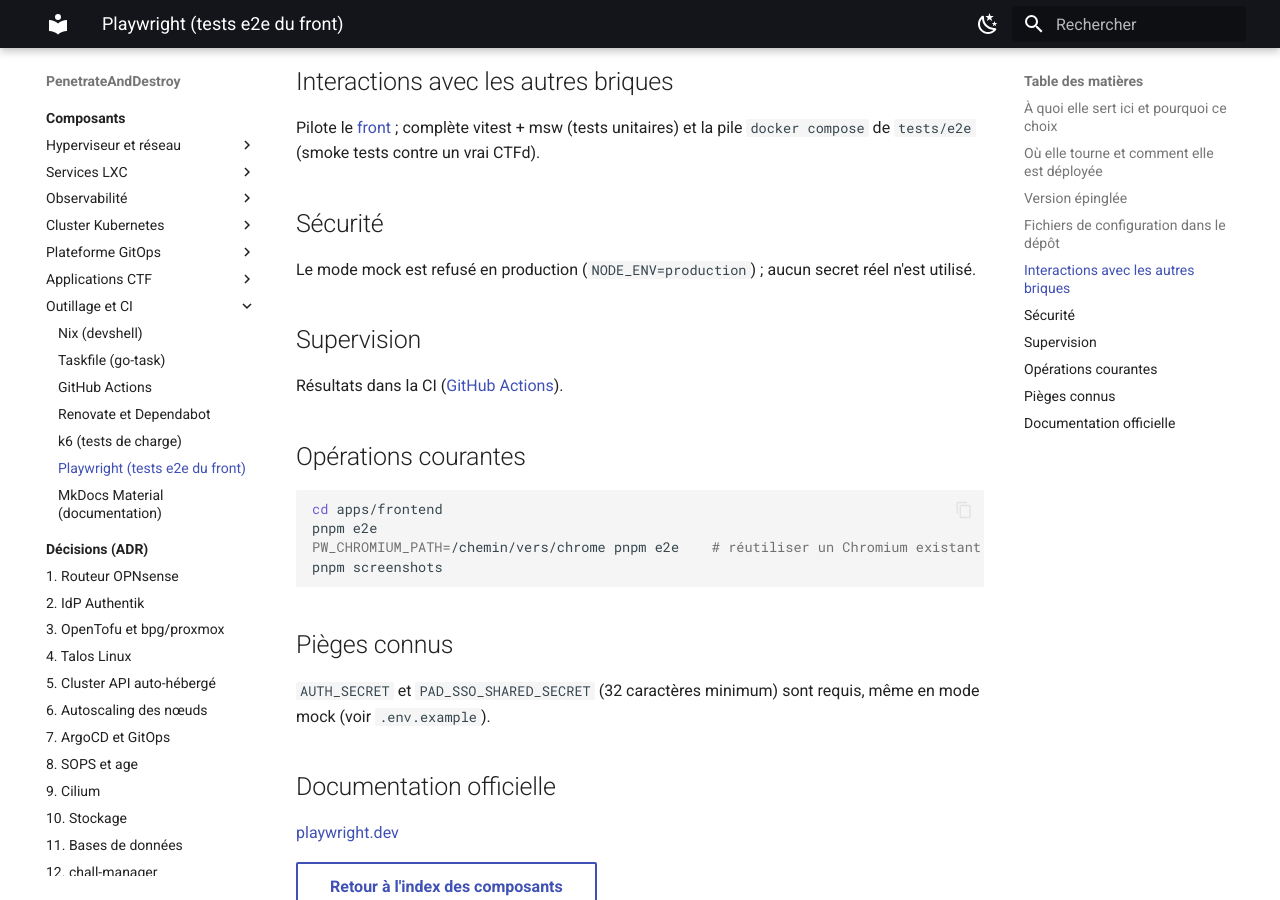
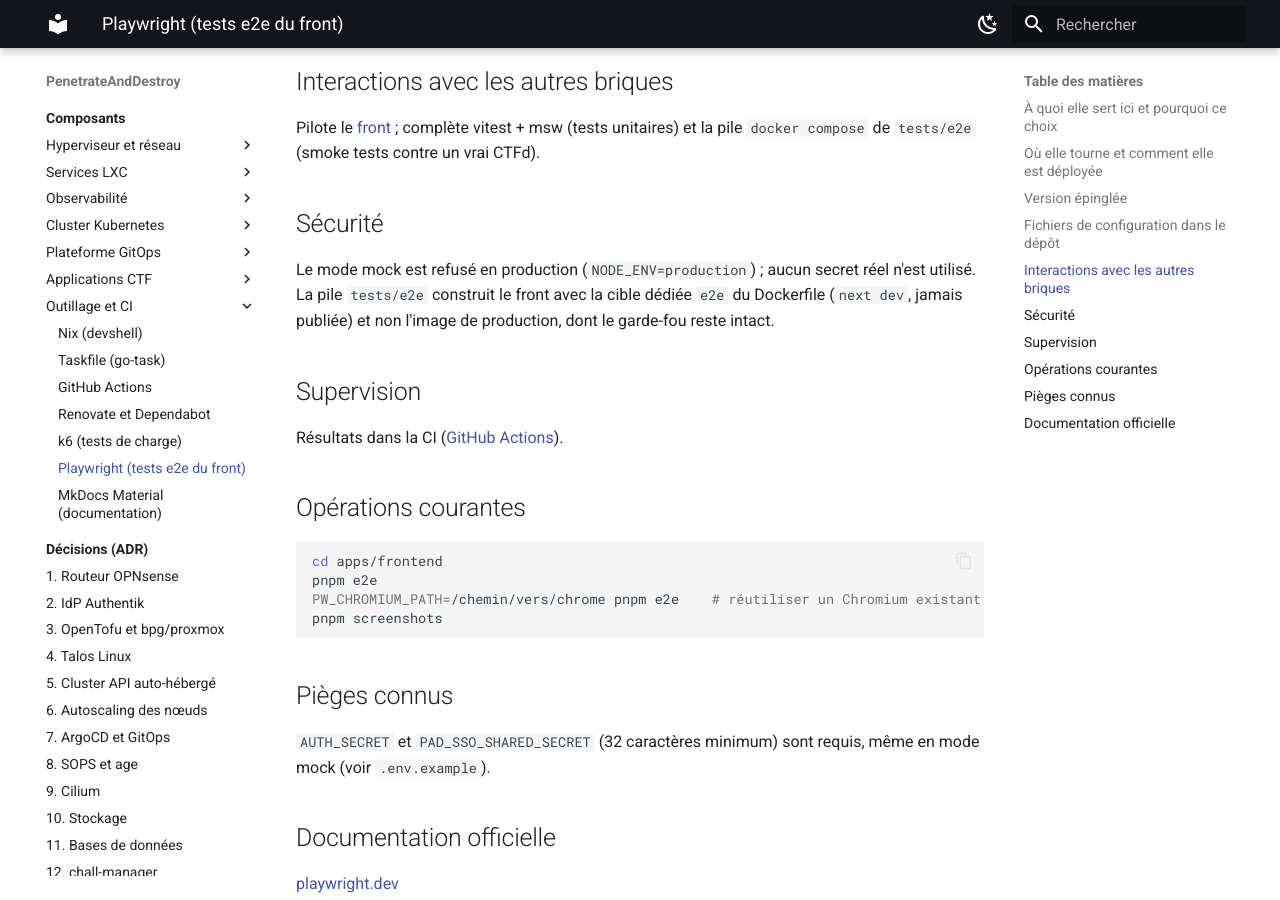
Before and after one commit to kim-tsr/penetrate-and-destroy, an MkDocs documentation site: the page built from docs/composants/playwright.md, in a window 1280 px wide and 900 px high, scrolled down 776 px. Built offline with MkDocs 1.6.1 and Material for MkDocs 9.7.7, drawn with Linux system fonts in a browser that asks for light colours.

Commit message:
fix(e2e): front construit via une cible Dockerfile dédiée aux tests, secret SSO conforme
Cible e2e (next dev, jamais publiée) ; le garde-fou PAD_MOCK/production reste intact. Le compose passait PAD_SSO_SECRET (inconnue du front, qui exige PAD_SSO_SHARED_SECRET d'au moins 32 caractères) : variable corrigée et secret jetable allongé.

```diff
--- a/docs/composants/playwright.md
+++ b/docs/composants/playwright.md
@@ -25,7 +25,7 @@ Pilote le [front](frontend.md) ; complète vitest + msw (tests unitaires) et la
 
 ## Sécurité
 
-Le mode mock est refusé en production (`NODE_ENV=production`) ; aucun secret réel n'est utilisé.
+Le mode mock est refusé en production (`NODE_ENV=production`) ; aucun secret réel n'est utilisé. La pile `tests/e2e` construit le front avec la cible dédiée `e2e` du Dockerfile (`next dev`, jamais publiée) et non l'image de production, dont le garde-fou reste intact.
 
 ## Supervision
 
```
Also changed, not shown: docs/composants/frontend.md (+2 -0 lines), 3 other files.
